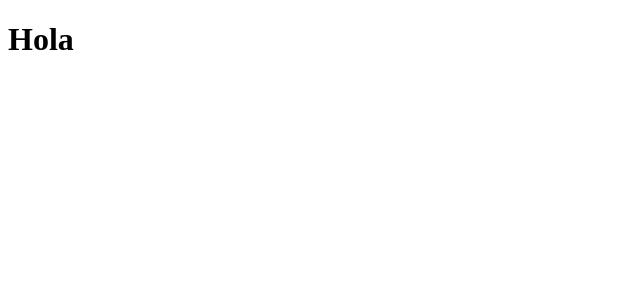
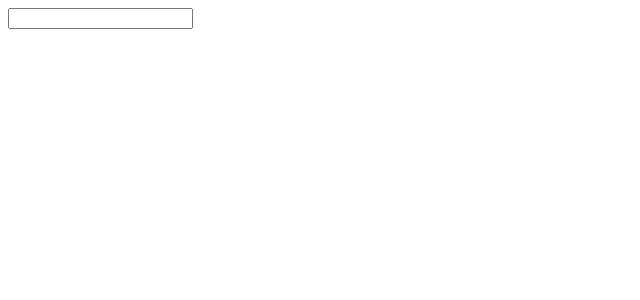
Before and after one commit to avilac26/weatherWidgetReact, a React (Vite) app: page / in a window 1280 px wide. Shown: the top 300 px of the page, without its empty margins (0-640 px from the left). Built offline with nearby package versions, Linux system fonts and the light colour scheme.

Commit message:
.env file location corrected. City input created getting temperature from API

```diff
--- a/src/components/WeatherApp.jsx
+++ b/src/components/WeatherApp.jsx
@@ -1,11 +1,42 @@
+import { useEffect, useState } from "react";
+import WeatherForm from "./WeatherForm";
 
 
 function WeatherApp(){
+    const [weather, setWeather]=useState(null);
 
+
+
+    async function loadInfo(city = "london"){
+        try {
+            const request = await fetch(`${import.meta.env.VITE_WEATHER_URL}key=${import.meta.env.VITE_WEATHER_KEY}&q=${encodeURIComponent(city)}`
+            );
+
+            const json = await request.json();
+            console.log("API RESPONSE:", json);
+
+            if (json.error) {
+                console.error("API ERROR:", json.error.message);
+                return;
+            }
+
+            setWeather(json);
+
+        } catch (error){
+            console.error("FETCH ERROR:", error);
+        }
+
+    }
+
+    function handleOnchangeCity(city){
+        setWeather(null);
+        loadInfo(city);
+    }
 
     return(
         <div>
-            <h1>Hola</h1>
+            <WeatherForm onChangeCity={handleOnchangeCity} />
+            <div>{weather?.current.temp_c}</div>
         </div>
     )
 }
--- /dev/null
+++ b/src/components/WeatherForm.jsx
@@ -0,0 +1,30 @@
+import { useState } from "react";
+
+
+function WeatherForm({onChangeCity}){
+    const [city, setCity] = useState('');
+
+    function onChange(e){
+        const value = e.target.value;
+        if (value != ""){
+            setCity(value);
+        }
+
+    }
+
+    function handleSubmit(e){
+        e.preventDefault();
+        onChangeCity(city);
+    }
+
+    return(
+        <form onSubmit={handleSubmit}>
+            <input type="text" onChange={onChange} />
+        </form>
+    )
+}
+
+
+
+
+export default WeatherForm;
```
Also changed, not shown: 2 other files (tests, documents, lock files or other folders).
